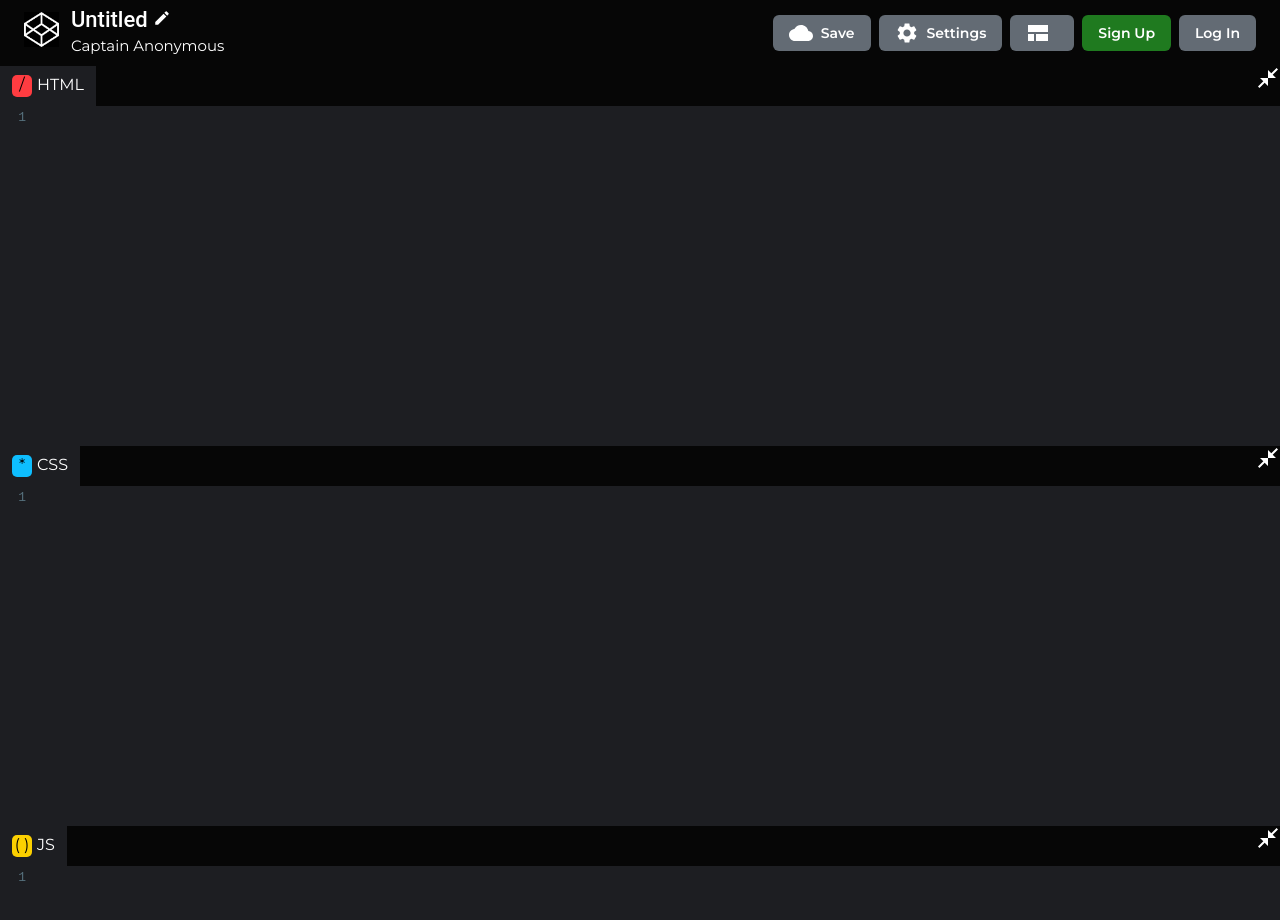
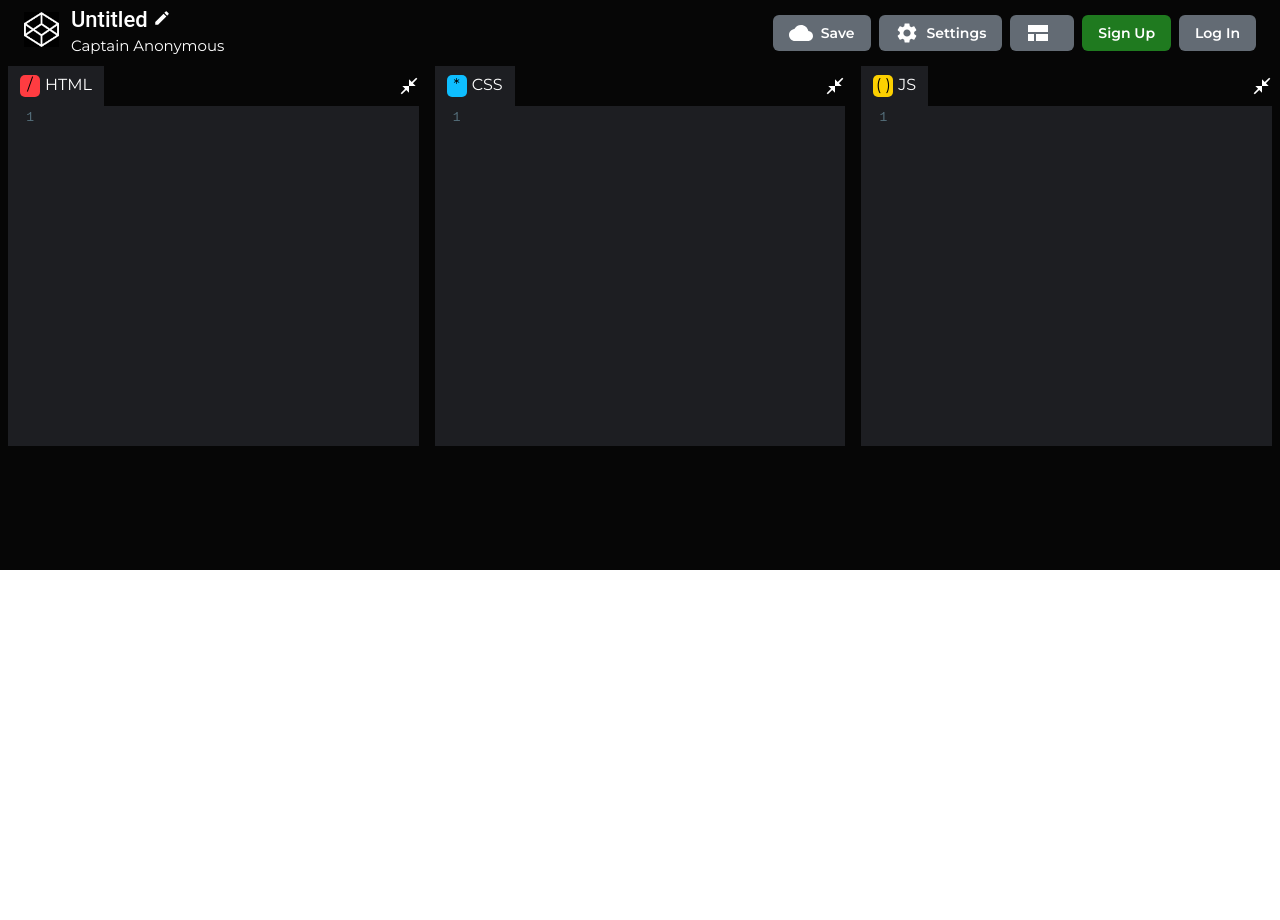
Before and after one commit to Pujari-Raj/Codepen-Clone-React, a React (Create React App) app: page / in a window 1280 px wide. Shown: the top 920 px of the page. After the commit the page ends 800 px from the top, so only its background shows below. Built offline with nearby package versions, Linux system fonts and the light colour scheme.

Commit message:
fixed flex issue

```diff
--- a/src/components/Code.jsx
+++ b/src/components/Code.jsx
@@ -1,25 +1,42 @@
-import React from 'react'
-import Editor from './Editor'
+import React, { useContext } from 'react'
+import Editor from './Editor';
+import { Box, styled } from "@mui/material";
+import { Datacontext } from "../context/DataProvider";
+
+const Container = styled(Box)`
+    display: flex;
+    background: #060606;
+    height: 63vh;
+`;
 
 const Code = () => {
+
+  const {  html,setHtml, css, setCss, js, setJs} = useContext(Datacontext);
+
   return (
-    <div>
+    <Container>
         <Editor
          heading ="HTML"
          icon="/"
          color="#FF3C41"
+         value={html}
+         onChange={setHtml}
         />
         <Editor
          heading ="CSS"
          icon="*"
          color="#0EBEFF"
+         value={css}
+         onChange={setCss}
         />
         <Editor
          heading ="JS"
          icon="( )"
          color="#FCD000"
+         value={js}
+         onChange={setJs}
         />
-    </div>
+    </Container>
   )
 }
 
--- a/src/components/Editor.jsx
+++ b/src/components/Editor.jsx
@@ -1,7 +1,7 @@
-import React from 'react';
+import React, {useState} from 'react';
 import { Box, styled } from "@mui/material";
 import { CloseFullscreen } from "@mui/icons-material";
-import {Controlled as ControlledEditor, Controlled} from 'react-codemirror2'
+import { Controlled as ControlledEditor, Controlled } from 'react-codemirror2'
 import 'codemirror/lib/codemirror.css';
 import 'codemirror/theme/material.css';
 import "../App.css";
@@ -18,12 +18,24 @@ const Header = styled(Box)`
     justify-content: space-between;
     color: #fff;
 `
+const Container = styled(Box)`
+    display: flex;
+    flex-direction: column;
+    flex-grow: 1;
+    flex-basis: 0;
+    padding: 0 8px 8px;
+`;
 
+const Editor = ({ heading, icon, color, value, onChange }) => {
 
-const Editor = ({heading, icon, color}) => {
+    const [open, setOpen] = useState(true);
+
+    const handleChange = (editor, data, value) => {
+        onChange(value);
+    }
     return (
-    <div>
-        <Box>
+        // <div>
+        <Container style={open ? null : {flexGrow: 0}}>
             <Header>
                 <Heading>
                     <Box component='span'
@@ -43,18 +55,20 @@ const Editor = ({heading, icon, color}) => {
                     </Box>
                     {heading}
                 </Heading>
-                <CloseFullscreen/>
+                <CloseFullscreen fontSize='small' style={{ alignSelf: 'center'}}
+                onClick= {() => setOpen(prevState => !prevState)} />
             </Header>
-            {/* <Box>
 
-            </Box> */}
             <ControlledEditor className='controlled-editor'
+                value={value}
+                onBeforeChange={handleChange}
                 options={{
                     theme: 'material',
                     lineNumbers: true
-            }}/>
-        </Box>
-    </div>
+                }}
+            />
+        </Container>
+        // </div>
     )
 }
 
--- a/src/context/DataProvider.jsx
+++ b/src/context/DataProvider.jsx
@@ -1,6 +1,6 @@
 import React, { createContext, useState } from 'react';
 
-const Datacontext = createContext();
+export const Datacontext = createContext();
 
 const DataProvider = ({children}) => {
 
```
Lines whose indentation alone changed are shown as unchanged.
